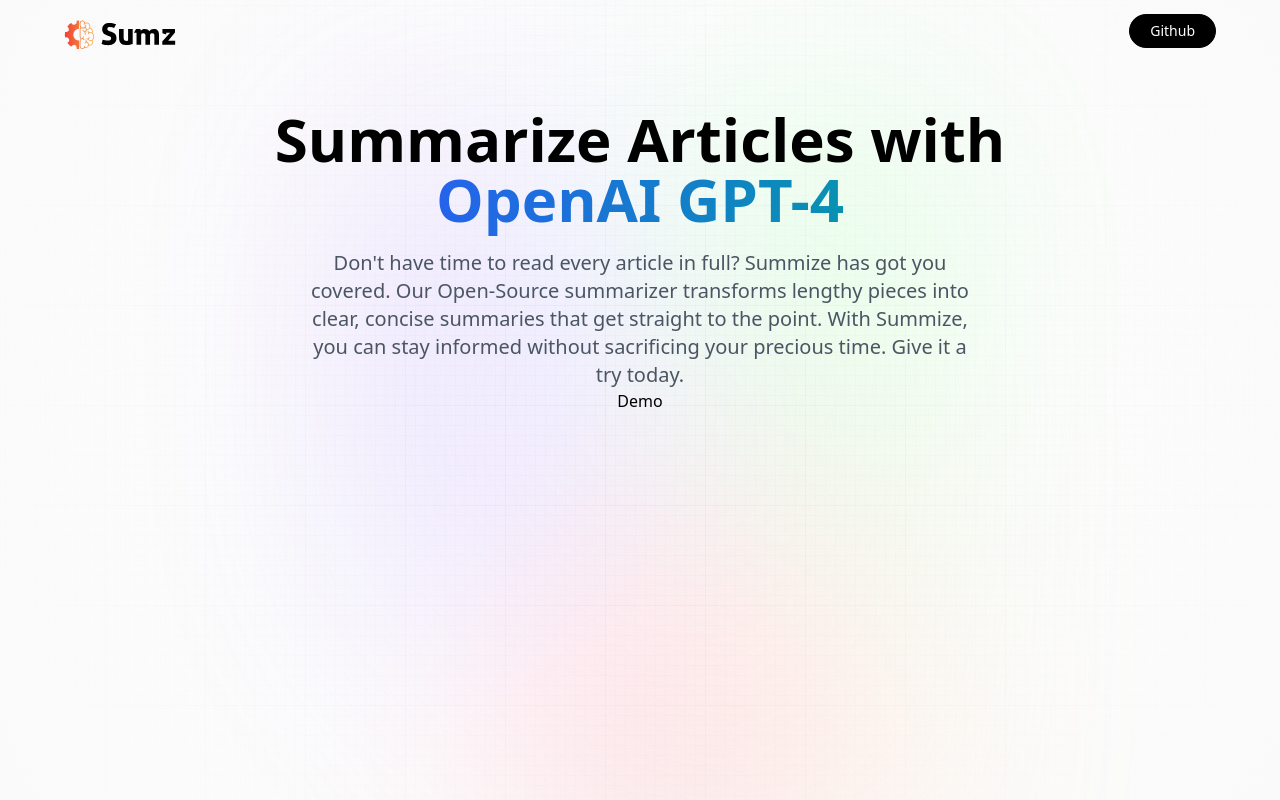
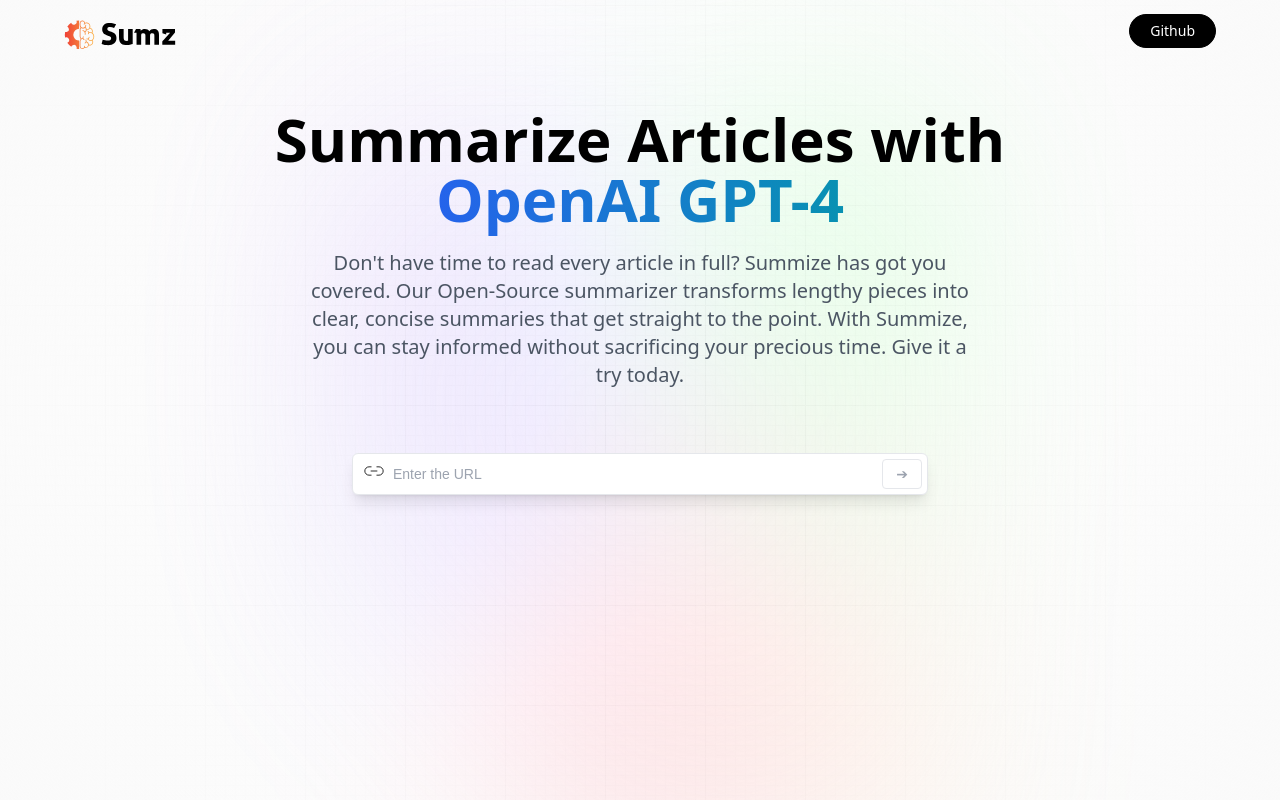
Before and after one commit to nawabsahab16/ai-website, a React (Vite) app: page / in a window 1280 px wide. Built offline with nearby package versions, Linux system fonts and the light colour scheme; a web font is replaced by a local one.

Commit message:
user interface is ready

```diff
--- a/src/components/Demo.jsx
+++ b/src/components/Demo.jsx
@@ -1,8 +1,54 @@
-import React from 'react'
+import { useState , useEffect } from 'react';
+
+import {copy , linkIcon ,loader , tick } from '../assets';
+
 
 const Demo = () => {
   return (
-    <div>Demo</div>
+    <section className="mt-16 w-full max-w-xl">
+         {/* Search */}
+           <div className="flex flex-col w-full gap-2" >
+               <form
+                   className="relative flex justify-center items center"
+                   onSubmit={() => {}}
+               >
+
+                  <img
+                  src={linkIcon}
+                  alt="link_icon"
+                  className="absolute left-0 my-2 ml-3 w-5"
+                  />
+
+                  <input
+                    type="url"
+                    placeholder="Enter the URL"
+                    value=""
+                    onChange={()=> {}}
+                    required
+                    className="url_input peer"
+                  />
+
+                  <button
+                  type="submit"
+                  className="submit_btn"
+                   peer-focus:border-gray-700
+                   peer-focus:text-gray-700
+                   >
+
+                    ➔
+
+                  </button>
+
+
+               </form>
+
+                {/* Browse URL history */}
+
+            </div>
+
+            {/* Display the Results  */}
+
+      </section>
   )
 }
 
```
